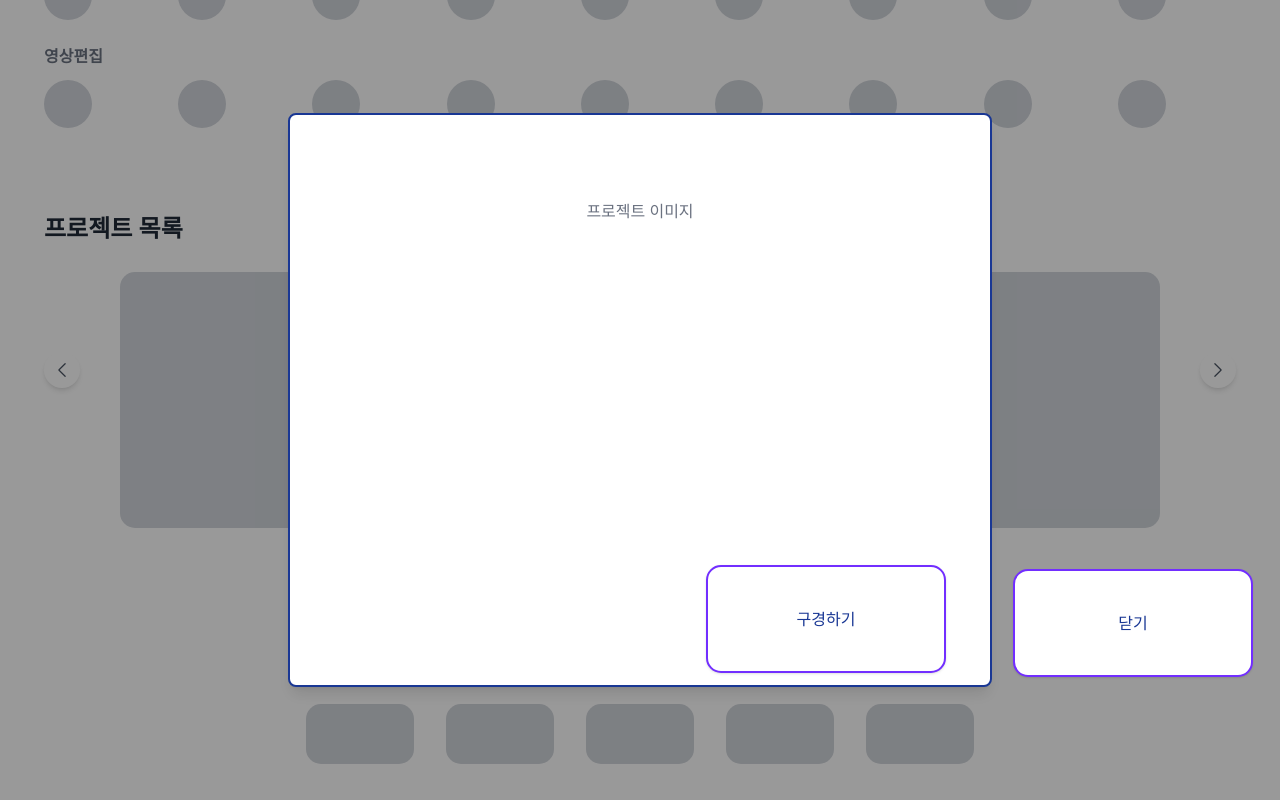
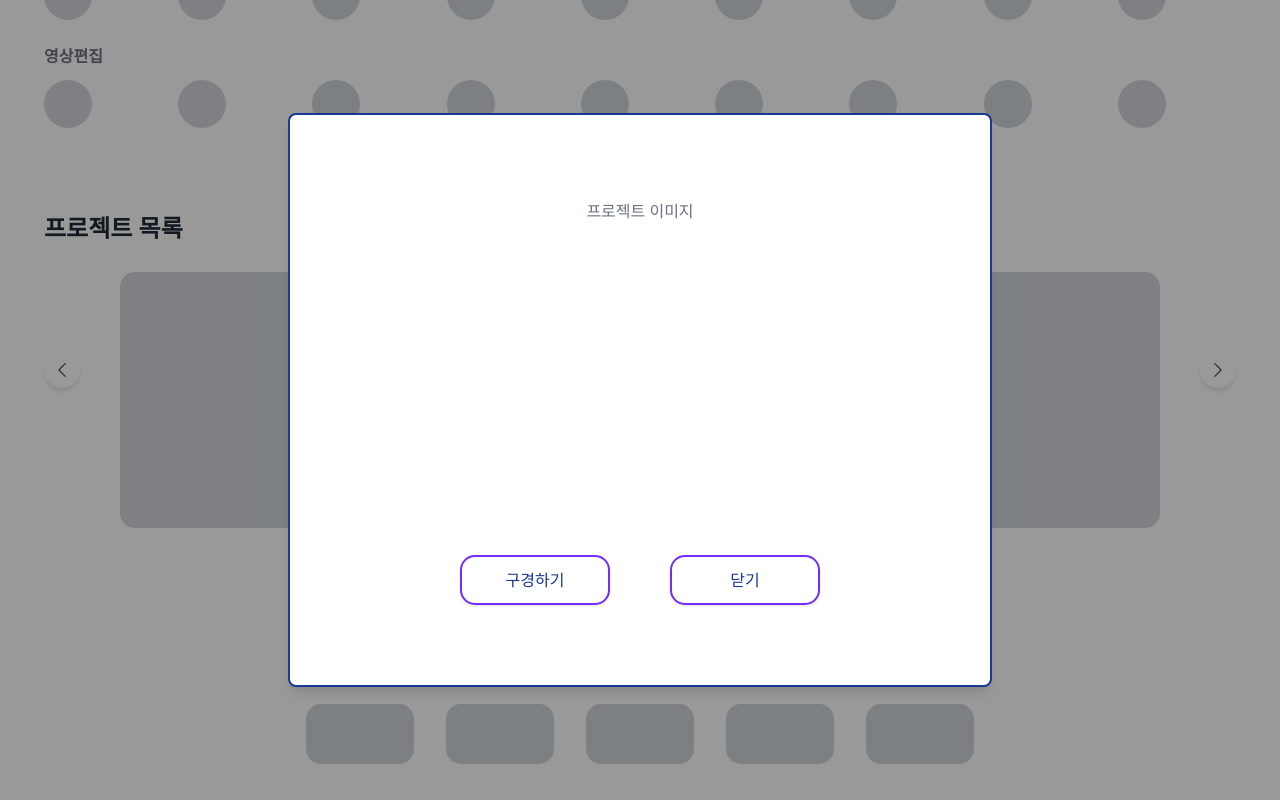
Before and after one commit to sungbum-hong/CoDiYoung, a React (Vite) app: page / in a window 1280 px wide. Both pictures are taken after a click on the element 216 px from the left and 1104 px from the top of the page. Shown: the part 704-1504 px from the top of the page. Built offline with nearby package versions, Linux system fonts and the light colour scheme; no server answers.

Commit message:
Aug-17-8PM

```diff
--- a/src/feature/StudyChannel/Modal/ProjectGalleryModal.jsx
+++ b/src/feature/StudyChannel/Modal/ProjectGalleryModal.jsx
@@ -13,7 +13,7 @@ export default function ProjectGalleryModal({ isOpen, onClose, currentIndex = 0,
 
   return (
     <div
-      className="fixed inset-0 flex items-center justify-center z-50 p-4"
+      className="fixed inset-0 flex items-center justify-center z-50 p-4 bg-black/40"
       onClick={onClose}
     >
       {/* 모달 박스 */}
@@ -44,7 +44,7 @@ export default function ProjectGalleryModal({ isOpen, onClose, currentIndex = 0,
           </button>
 
           {/* 원형 테두리와 이미지 */}
-          <div className="w-[600px] h-[600px] rounded-full bg-gray-300 flex items-center justify-center p-32 relative">
+          <div className="w-[650px] h-[650px] rounded-full flex items-center justify-center p-32 relative">
             {/* 이미지 영역 */}
             <div className="w-full h-full bg-white rounded-full flex items-center justify-center shadow-inner">
               <span className="text-gray-500 text-lg">이미지 {currentIndex + 1}</span>
@@ -53,8 +53,8 @@ export default function ProjectGalleryModal({ isOpen, onClose, currentIndex = 0,
             {/* 확인 버튼 */}
             <button
               onClick={onClose}
-              className="absolute bottom-8 left-1/2 transform -translate-x-1/2 border border-blue-500 text-blue-500 px-8 py-3 rounded-lg hover:bg-blue-50 transition-colors font-medium z-20"
-            >
+              className="absolute bottom-40 left-1/2 transform -translate-x-1/2 border border-[#722EFF] px-8 py-2.5 rounded-full hover:bg-[#722EFF] hover:text-[#FFFFFF] transition-colors font-medium z-20 cursor-pointer"
+              >
               확인
             </button>
           </div>
--- a/src/feature/StudyChannel/Modal/StudyModal.jsx
+++ b/src/feature/StudyChannel/Modal/StudyModal.jsx
@@ -19,15 +19,14 @@ export default function StudyModal({
 
   return (
     <div
-      className="fixed inset-0 flex items-center justify-center z-50 bg-black/40"
+      className="fixed inset-0 flex items-center justify-center z-50 p-4 bg-black/40"
       onClick={onClose}
     >
       {/* 모달 박스 */}
       <div
-        className="relative bg-gray-300 rounded-lg shadow-lg overflow-y-auto"
+        className="relative rounded-lg overflow-y-auto"
         style={{
-          width: "min(90vw, 1040px)", // 최대 1040px, 90vw 이하
-          aspectRatio: "1300 / 1650", // 피그마 비율 유지
+          width: "min(75vw, 600px)", // 최대 1040px, 90vw 이하
           maxHeight: "90vh", // 화면 90% 이상 안 넘어가게
         }}
         onClick={(e) => e.stopPropagation()}
@@ -68,12 +67,7 @@ export default function StudyModal({
           {/* 버튼 영역 */}
           <button
             onClick={onClose}
-            className="bg-white rounded font-medium hover:bg-blue-50 transition-colors"
-            style={{
-              width: "48.7%", // 634 / 1300 ≈ 0.487
-              height: "9.3%", // 154 / 1650 ≈ 0.093
-              minHeight: "40px",
-            }}
+            className="absolute bottom-20 left-1/2 transform -translate-x-1/2 border border-[#722EFF] px-8 py-2.5 rounded-lg hover:bg-[#722EFF] hover:text-[#FFFFFF] transition-colors font-medium z-20 cursor-pointer"
           >
             확인
           </button>
--- a/src/ui/ProjectDetailModal.jsx
+++ b/src/ui/ProjectDetailModal.jsx
@@ -14,6 +14,12 @@ export default function ProjectDetailModal({ isOpen, onClose, projectIndex }) {
 
   const modalConfig = MODAL_SIZES.PROJECT_DETAIL;
 
+  // 버튼 공통 사이즈(기존 값 유지)
+  const btnStyle = {
+    width: `${modalConfig.buttonWidth || CONFIG.CARD.PROJECT.WIDTH}px`,
+    height: `${modalConfig.buttonHeight || 70}px`,
+  };
+
   return (
     <BaseModal
       isOpen={isOpen}
@@ -22,22 +28,21 @@ export default function ProjectDetailModal({ isOpen, onClose, projectIndex }) {
       showTitle={false}
       className="w-[90%] max-w-[704px] mx-4"
     >
+      {/* 상대 위치 기준 래퍼 */}
+      <div className="relative">
         {/* 프로젝트 이미지 */}
         <div className="h-48 rounded-lg mb-4 flex items-center justify-center">
           <p className="text-gray-500">프로젝트 이미지</p>
         </div>
 
-      {/* 버튼들 */}
+        {/* 버튼 그룹: 하단 중앙 고정 */}
+        <div className="absolute top-110 left-1/2 -translate-x-1/2 z-20 flex flex-col sm:flex-row gap-15">
           <Button
             variant="secondary"
             onClick={handleExplore}
-        className="absolute font-medium"
-        style={{
-          width: `${modalConfig.buttonWidth || CONFIG.CARD.PROJECT.WIDTH}px`,
-          height: `${modalConfig.buttonHeight || 70}px`,
-          left: `${modalConfig.startX || 147}px`,
-          top: `${modalConfig.startY ? modalConfig.startY - 1070 : 450}px`,
-        }}
+            className="font-medium cursor-pointer transition-colors
+             hover:!bg-[#722EFF] hover:!text-white"
+            style={{ btnStyle, width:150,  height:50}}
             >
             구경하기
           </Button>
@@ -45,16 +50,15 @@ export default function ProjectDetailModal({ isOpen, onClose, projectIndex }) {
           <Button
             variant="secondary"
             onClick={onClose}
-        className="absolute font-medium"
-        style={{
-          width: `${modalConfig.buttonWidth || CONFIG.CARD.PROJECT.WIDTH}px`,
-          height: `${modalConfig.buttonHeight || 70}px`,
-          left: `${(modalConfig.startX || 147) + 307}px`,
-          top: `${modalConfig.startY ? modalConfig.startY - 1066 : 454}px`,
-        }}
+      className="font-medium cursor-pointer
+           bg-transparent text-black
+           hover:!bg-transparent hover:!text-black"
+            style={{ btnStyle, width:150,  height: 50  }}
           >
             닫기
           </Button>
+        </div>
+      </div>
     </BaseModal>
   );
 }
```
Lines whose indentation alone changed are shown as unchanged.
